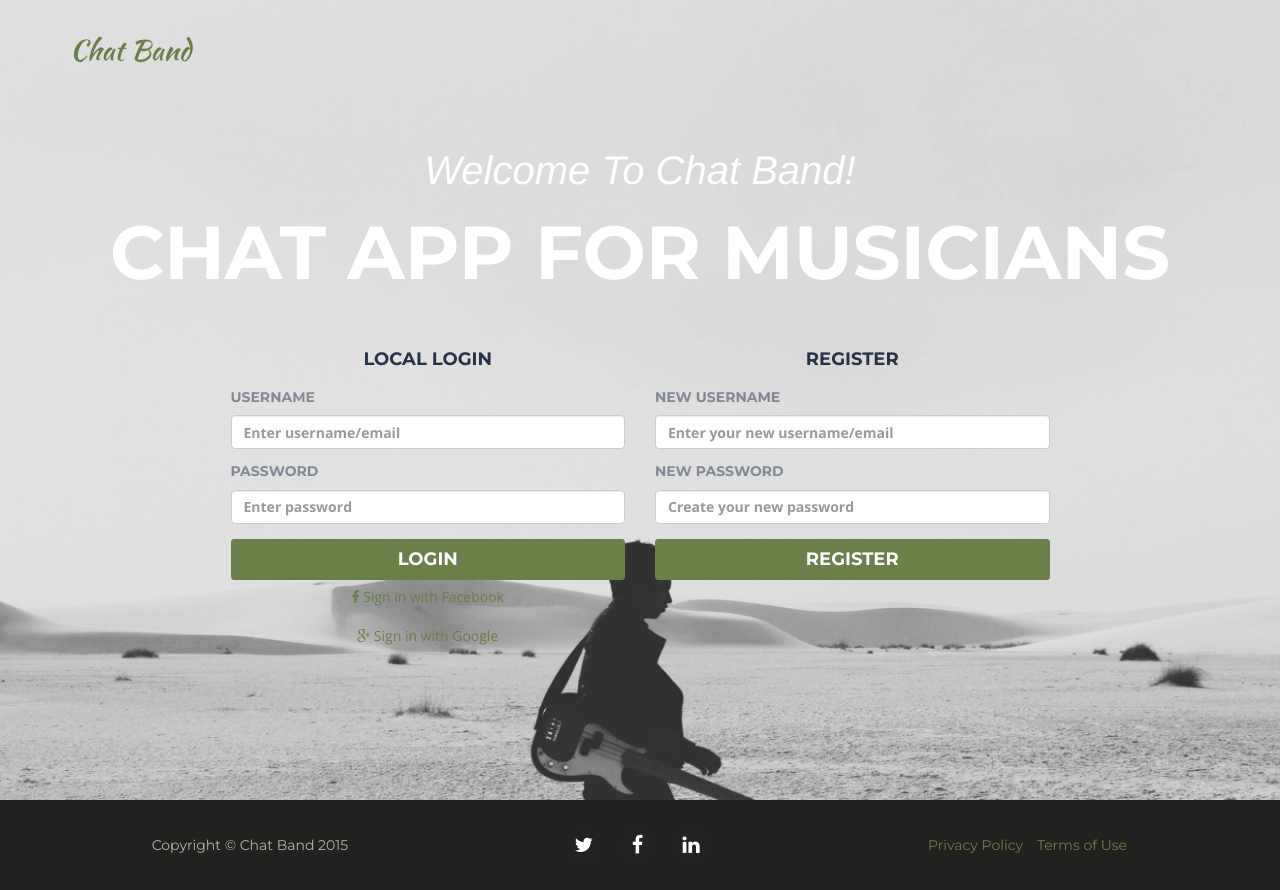
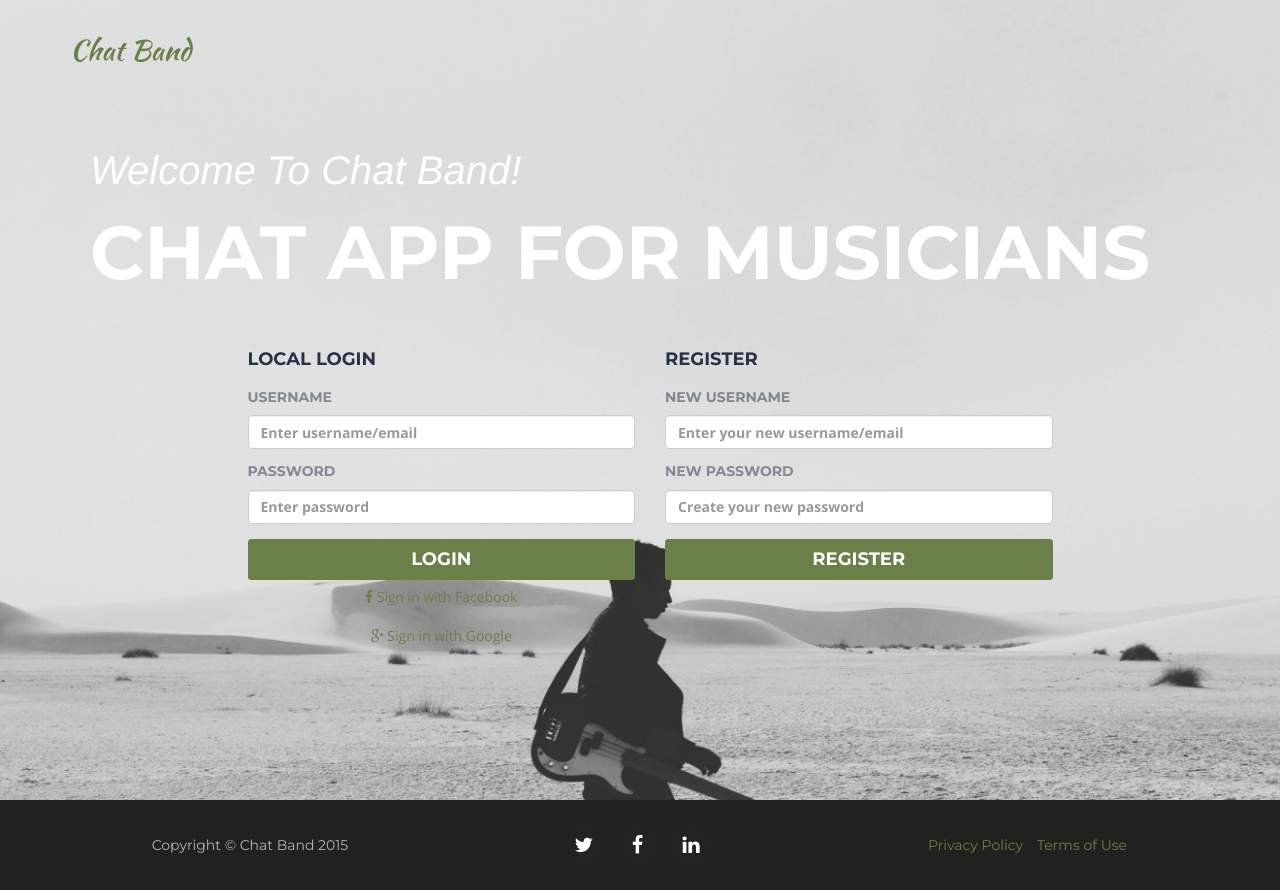
Before and after one commit to JiminHong/chatapp, a website: page public/index.html in a window 1280 px wide. Drawn offline with nearby package versions, Linux system fonts and the light colour scheme; a web font is replaced by a local one.

Commit message:
added padding

```diff
--- a/public/css/style.css
+++ b/public/css/style.css
@@ -89,7 +89,12 @@ html, body {
 header{
     min-height: 100%;
 }
-
+header .intro-text {
+    padding-top: 100px;
+    padding-bottom: 500px;
+    text-align: left;
+    margin-left: 20px;
+}
 .table-striped>tbody>tr:nth-of-type(odd) {
     background-color: grey;
 }
--- a/public/index.html
+++ b/public/index.html
@@ -3,7 +3,7 @@
 <head>
 	<base href='/'></base>
 
-	<meta charset="UTF-8">
+    <meta name="viewport" content="width=device-width, initial-scale=1, minimum-scale=1, maximum-scale=1">
 
 	<link rel="stylesheet" href="https://maxcdn.bootstrapcdn.com/bootstrap/3.3.5/css/bootstrap.min.css" integrity="sha512-dTfge/zgoMYpP7QbHy4gWMEGsbsdZeCXz7irItjcC3sPUFtf0kuFbDz/ixG7ArTxmDjLXDmezHubeNikyKGVyQ==" crossorigin="anonymous">
 	<link rel="stylesheet" href="https://maxcdn.bootstrapcdn.com/font-awesome/4.4.0/css/font-awesome.min.css">
```
